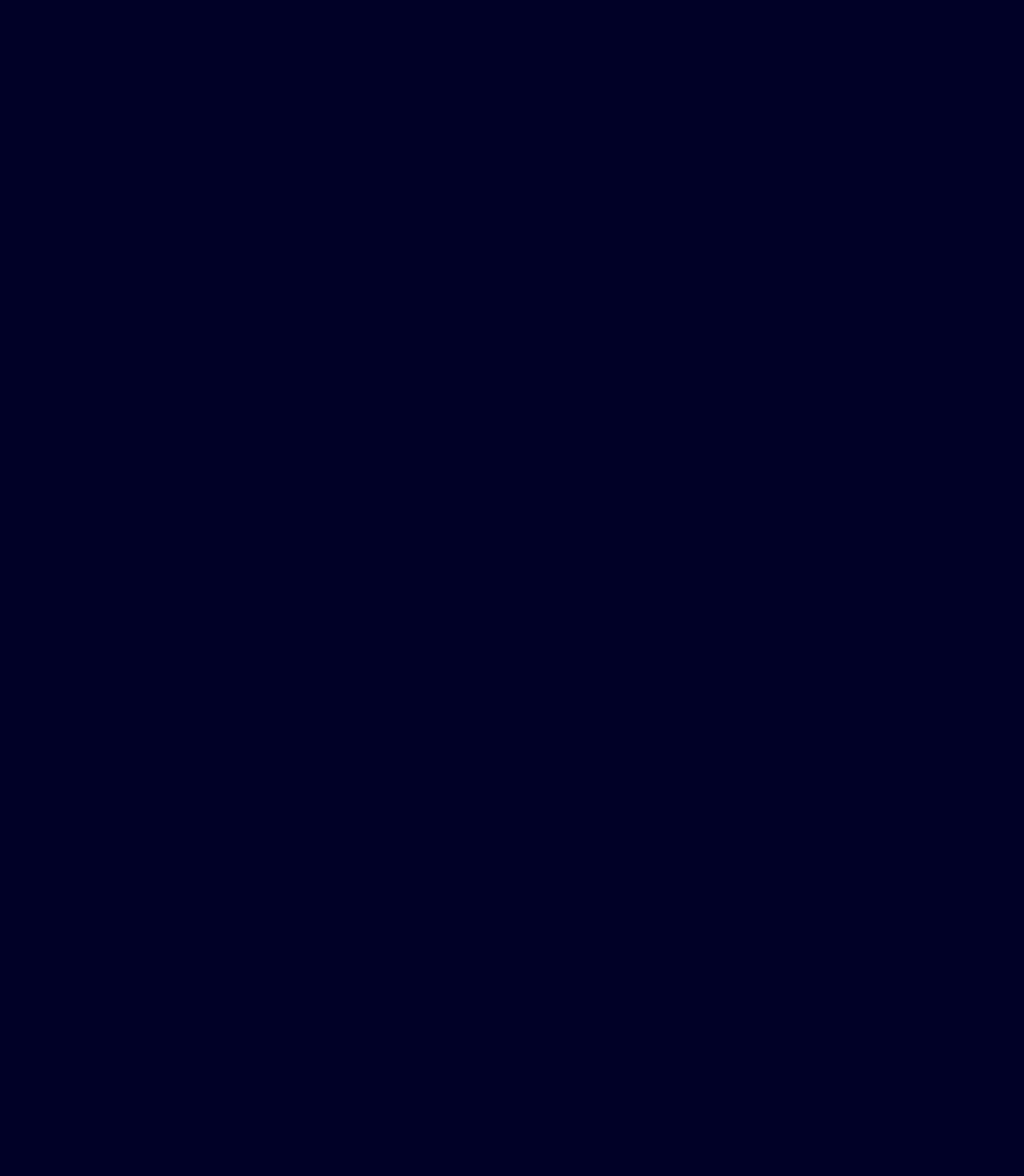
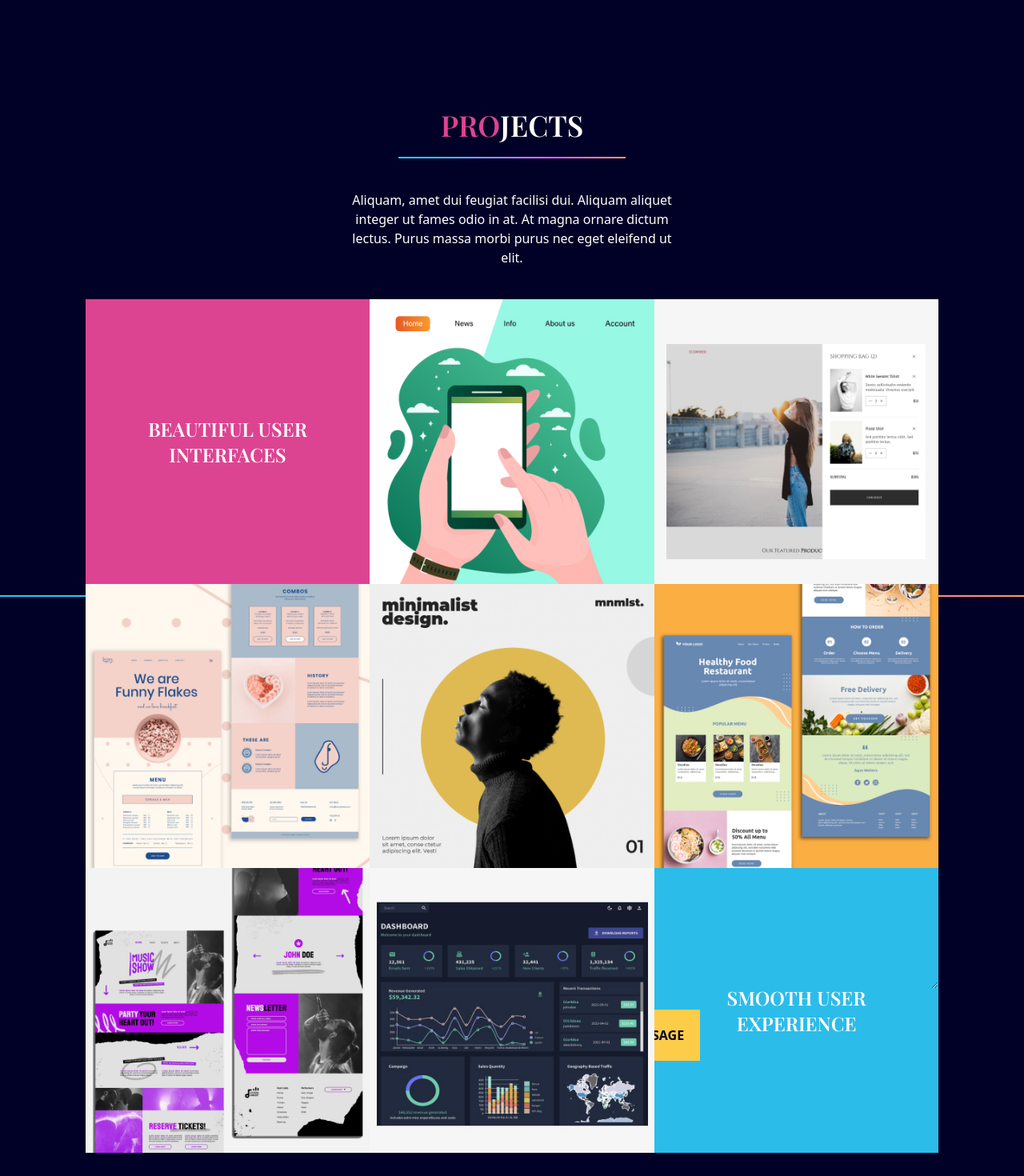
Before and after one commit to Gaurav-Choudhary2113/vite-portfolio, a React app: page / in a window 1280 px wide. Shown: the part 1660-3130 px from the top of the page at 80% size. Before the commit the page ends 1712 px from the top, so only its background shows below. Built offline with nearby package versions, Linux system fonts and the light colour scheme; the HTML template or start-up script is replaced by a standard one.

Commit message:
projects and contact

```diff
--- a/package.json
+++ b/package.json
@@ -13,7 +13,8 @@
     "framer-motion": "^10.15.1",
     "react": "^18.2.0",
     "react-anchor-link-smooth-scroll": "^1.0.12",
-    "react-dom": "^18.2.0"
+    "react-dom": "^18.2.0",
+    "react-hook-form": "^7.45.4"
   },
   "devDependencies": {
     "@types/react": "^18.2.15",
--- a/src/App.jsx
+++ b/src/App.jsx
@@ -2,6 +2,8 @@
 import DotGroup from "./Scenes/DotGroup";
 import Landing from "./Scenes/Landing";
 import MySkills from "./Scenes/MySkills";
+import Projects from "./Scenes/Projects";
+import Contact from "./Scenes/Contact";
 import { useEffect, useState } from "react";
 import LineGradient from "./Components/LineGradient";
 import useMediaQuery from "./hooks/useMediaQuery";
@@ -38,6 +40,14 @@
       <div className="w=5/6 mx-auto md:h-full">
         <MySkills />
       </div>
+      <LineGradient />
+      <div className="w-5/6 mx-auto md:h-full">
+        <Projects />
+      </div>
+      <LineGradient />
+      <div className="w-5/6 mx-auto md:h-full">
+        <Contact />
+      </div>
     </div>
   );
 }
--- /dev/null
+++ b/src/Scenes/Contact.jsx
@@ -0,0 +1,130 @@
+import LineGradient from "../Components/LineGradient";
+import { useForm } from "react-hook-form";
+import { motion } from "framer-motion";
+
+const Contact = () => {
+  const {
+    register,
+    trigger,
+    formState: { errors },
+  } = useForm();
+
+  const onSubmit = async (e) => {
+    const isValid = await trigger();
+    if (!isValid) {
+      e.preventDefault();
+    }
+  };
+  return (
+    <section id="contact" className="py-48">
+      <motion.div
+        initial="hidden"
+        whileInView="visible"
+        viewport={{ once: true, amount: 0.5 }}
+        transition={{ duration: 0.5 }}
+        variants={{
+          hidden: { opacity: 0, x: -50 },
+          visible: { opacity: 1, x: 0 },
+        }}
+      >
+        <div>
+          <p className="font-playfair font-semibold text-4xl">
+            CONTACT ME<span className="text-yellow"> TO GET STARTED</span>
+          </p>
+          <div className="flex md:justify-end my-5">
+            <LineGradient width="mx-auto w-2/4" />
+          </div>
+        </div>
+      </motion.div>
+      <div className="md:flex md:justify-between gap-16 mt-5">
+        <motion.div
+          className="basis-1/2 flex justify-center"
+          initial="hidden"
+          whileInView="visible"
+          viewport={{ once: true, amount: 0.5 }}
+          transition={{ duration: 0.5 }}
+          variants={{
+            hidden: { opacity: 0, y: -50 },
+            visible: { opacity: 1, y: 0 },
+          }}
+        >
+          <img src="src/assets/contact-image.jpeg" alt="contact" />
+        </motion.div>
+        <motion.div
+          className="basis-1/2 t-10 md:mt-0"
+          initial="hidden"
+          whileInView="visible"
+          viewport={{ once: true, amount: 0.5 }}
+          transition={{ delay: 0.2, duration: 0.5 }}
+          variants={{
+            hidden: { opacity: 0, y: -50 },
+            visible: { opacity: 1, y: 0 },
+          }}
+        >
+          <form
+            action="https://formsubmit.co/gloonaich@gmail.com"
+            method="POST"
+            target="_blank"
+            onSubmit={onSubmit}
+          >
+            <input
+              className="w-full bg-blue font-semibold placeholder-opaque-black p-3"
+              type="text"
+              placeholder="NAME"
+              {...register("name", {
+                required: true,
+                maxLength: 100,
+              })}
+            />
+            {errors.name && (
+              <p className="text-red mt-1">
+                {errors.name.type === "required" && "This field is required"}
+                {errors.name.type === "maxLength" && "Max length exceeded"}
+              </p>
+            )}
+            <input
+              className="w-full bg-blue font-semibold placeholder-opaque-black p-3"
+              type="text"
+              placeholder="EMAIL"
+              {...register("email", {
+                required: true,
+                pattern: /^[A-Z0-9._%+-]+@[A-Z0-9.-]+\.[A-Z]{2,}$/i,
+              })}
+            />
+            {errors.email && (
+              <p className="text-red mt-1">
+                {errors.email.type === "required" && "This field is required"}
+                {errors.email.type === "pattern" && "Invalid Email address"}
+              </p>
+            )}
+            <textarea
+              className="w-full bg-blue font-semibold placeholder-opaque-black p-3"
+              type="text"
+              placeholder="MESSAGE"
+              rows="4"
+              cols="50"
+              {...register("message", {
+                required: true,
+                maxLength: 2000,
+              })}
+            />
+            {errors.email && (
+              <p className="text-red mt-1">
+                {errors.message.type === "required" && "This field is required"}
+                {errors.message.type === "maxLenght" &&
+                  "Max Length is 2000 chars."}
+              </p>
+            )}
+            <button
+              type="sumbit"
+              className="p-5 bg-yellow font-semibold text-deep-blue mt-5 hover:bg-red hover:text-white transition duration-500"
+            >
+              SEND ME A MESSAGE
+            </button>
+          </form>
+        </motion.div>
+      </div>
+    </section>
+  );
+};
+export default Contact;
--- /dev/null
+++ b/src/Scenes/Projects.jsx
@@ -0,0 +1,103 @@
+import LineGradient from "../Components/LineGradient";
+import { motion } from "framer-motion";
+
+const container = {
+  hidden: {},
+  visible: {
+    transition: {
+      staggerChildren: 0.2,
+    },
+  },
+};
+
+const projectVariant = {
+  hidden: { opacity: 0, scale: 0.8 },
+  visible: { opacity: 1, scale: 1 },
+};
+
+const Project = ({ title }) => {
+  const overlayStyles = `absolute h-full w-full opacity-0 hover:opacity-90 transition duration-500
+    bg-grey z-30 flex flex-col justify-center items-center text-center p-16 text-deep-blue`;
+  const projectTitle = title.split(" ").join("-").toLowerCase();
+
+  return (
+    <motion.div variants={projectVariant} className="relative">
+      <div className={overlayStyles}>
+        <p className="text-2xl font-playfair">{title}</p>
+        <p className="mt-7">
+          Curabitur arcu erat, accumsan id imperdiet et, porttitor at sem. Nulla
+          porttitor accumsan tincidunt.
+        </p>
+      </div>
+      <img src={`src/assets/${projectTitle}.jpeg`} alt={projectTitle} />
+    </motion.div>
+  );
+};
+
+const Projects = () => {
+  return (
+    <section id="projects" className="pt-48 pb-48">
+      {/* HEADINGS */}
+      <motion.div
+        className="md:w-2/5 mx-auto text-center"
+        initial="hidden"
+        whileInView="visible"
+        viewport={{ once: true, amount: 0.5 }}
+        transition={{ duration: 0.5 }}
+        variants={{
+          hidden: { opacity: 0, y: -50 },
+          visible: { opacity: 1, y: 0 },
+        }}
+      >
+        <div>
+          <p className="font-playfair font-semibold text-4xl">
+            <span className="text-red">PRO</span>JECTS
+          </p>
+          <div className="flex justify-center mt-5">
+            <LineGradient width="w-2/3" />
+          </div>
+        </div>
+        <p className="mt-10 mb-10">
+          Aliquam, amet dui feugiat facilisi dui. Aliquam aliquet integer ut
+          fames odio in at. At magna ornare dictum lectus. Purus massa morbi
+          purus nec eget eleifend ut elit.
+        </p>
+      </motion.div>
+
+      {/* projects */}
+      <div className="flex justify-center">
+        <motion.div
+          className="sm:grid sm:grid-cols-3"
+          variants={container}
+          initial="hidden"
+          whileInView="visible"
+          viewport={{ once: true, amount: 0.2 }}
+        >
+          <div
+            className="flex justify-center text-center items-center p-10 bg-red
+              max-w-[400px] max-h-[400px] text-2xl font-playfair font-semibold"
+          >
+            BEAUTIFUL USER INTERFACES
+          </div>
+          <Project title="Project 1" />
+          <Project title="Project 2" />
+
+          <Project title="Project 3" />
+          <Project title="Project 4" />
+          <Project title="Project 5" />
+
+          <Project title="Project 6" />
+          <Project title="Project 7" />
+          <div
+            className="flex justify-center text-center items-center p-10 bg-blue
+              max-w-[400px] max-h-[400px] text-2xl font-playfair font-semibold"
+          >
+            SMOOTH USER EXPERIENCE
+          </div>
+        </motion.div>
+      </div>
+    </section>
+  );
+};
+
+export default Projects;
```
Also changed, not shown: 1 other file (tests, documents, lock files or other folders).
